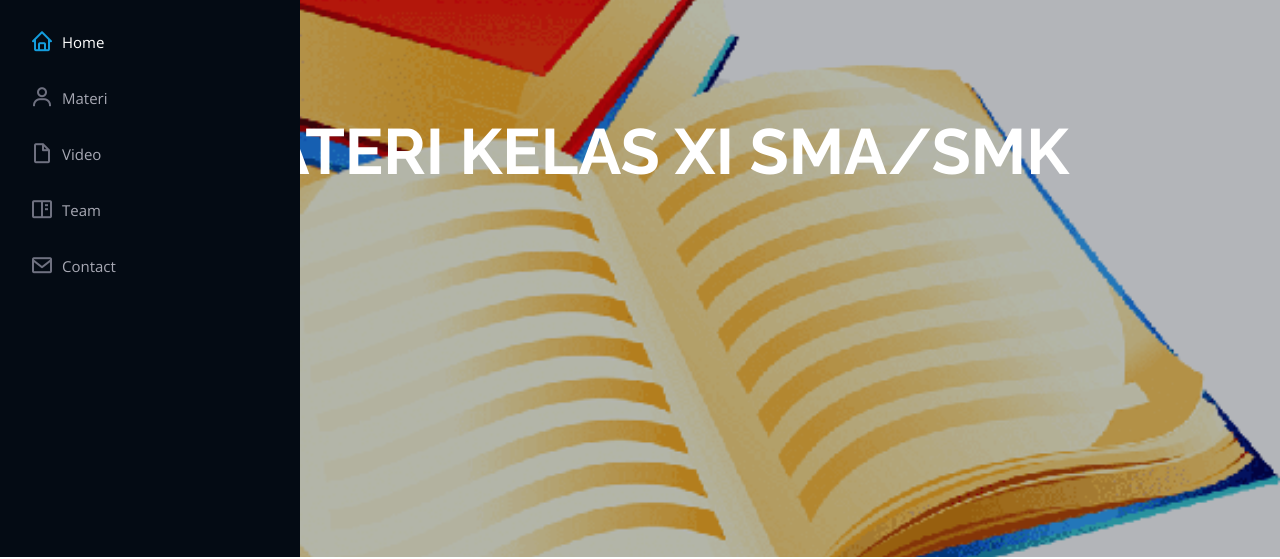
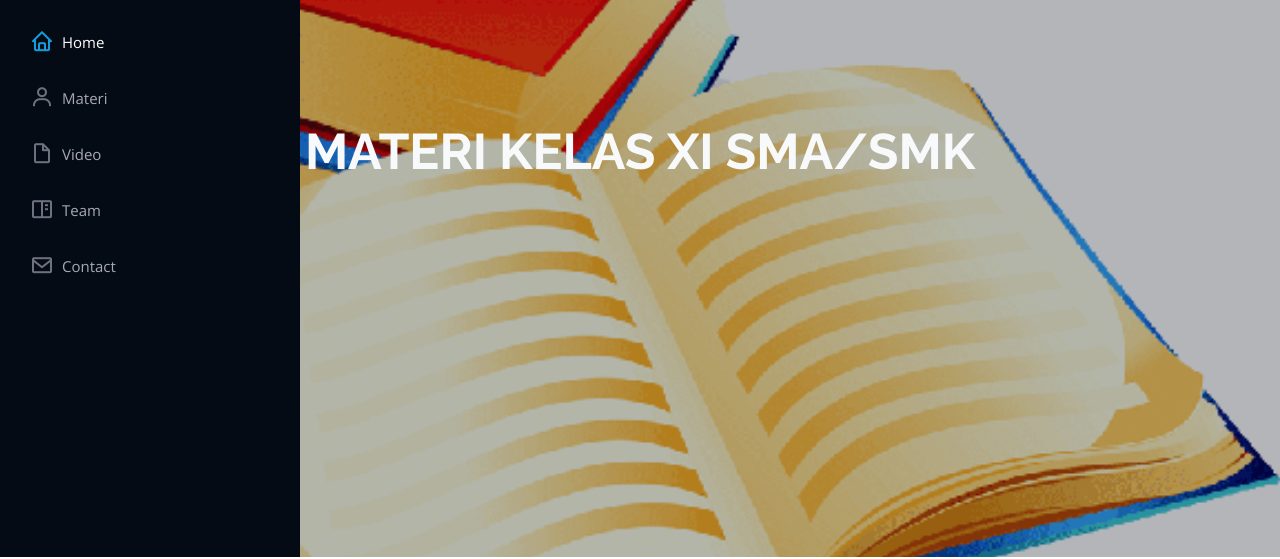
Before and after one commit to mfarhan11/materi-sajaah, a plain HTML site: page index.html in a window 1280 px wide. Shown: the part 243-802 px from the top of the page. Drawn offline with nearby package versions, Linux system fonts and the light colour scheme.

Commit message:
update h2

```diff
--- a/index.html
+++ b/index.html
@@ -71,7 +71,7 @@
   <!-- ======= Hero Section ======= -->
   <section id="hero" class="d-flex flex-column justify-content-center align-items-center">
     <div class="hero-container" data-aos="fade-in">
-      <h1>MATERI KELAS XI SMA/SMK</h1>
+      <h1 class="text-center text-light" style="font-size: 50px">MATERI KELAS XI SMA/SMK</h1>
     </div>
   </section><!-- End Hero -->
 
```
